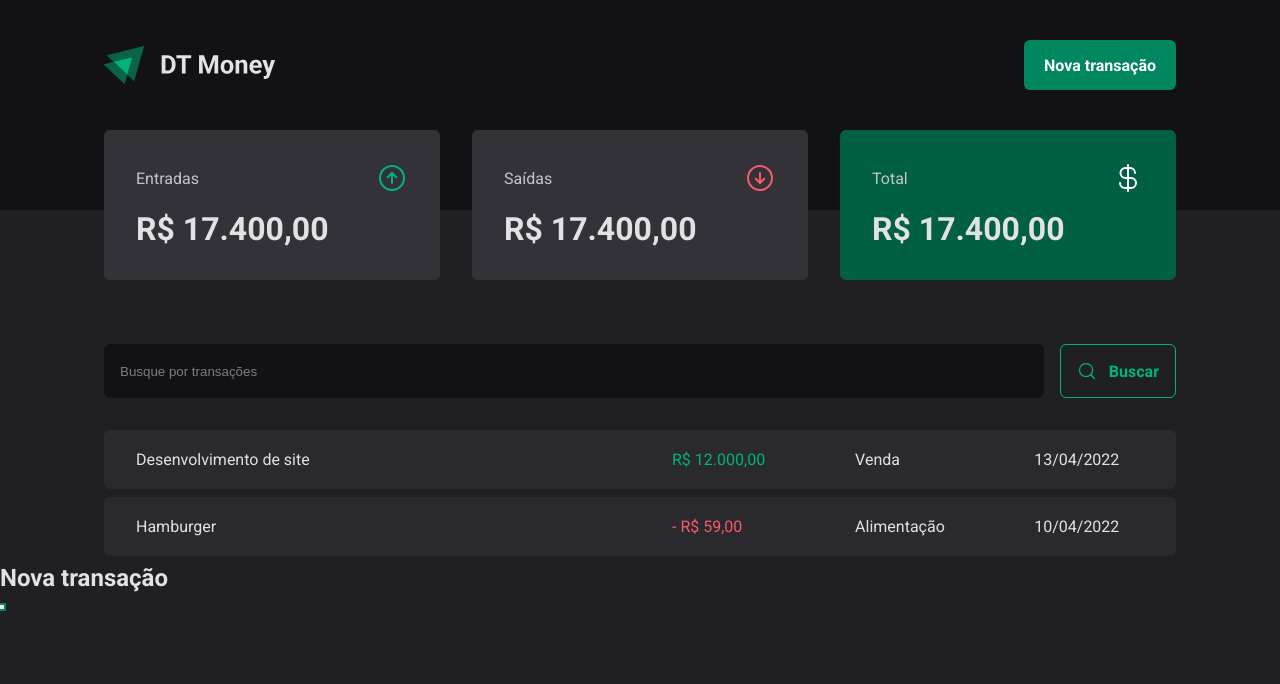
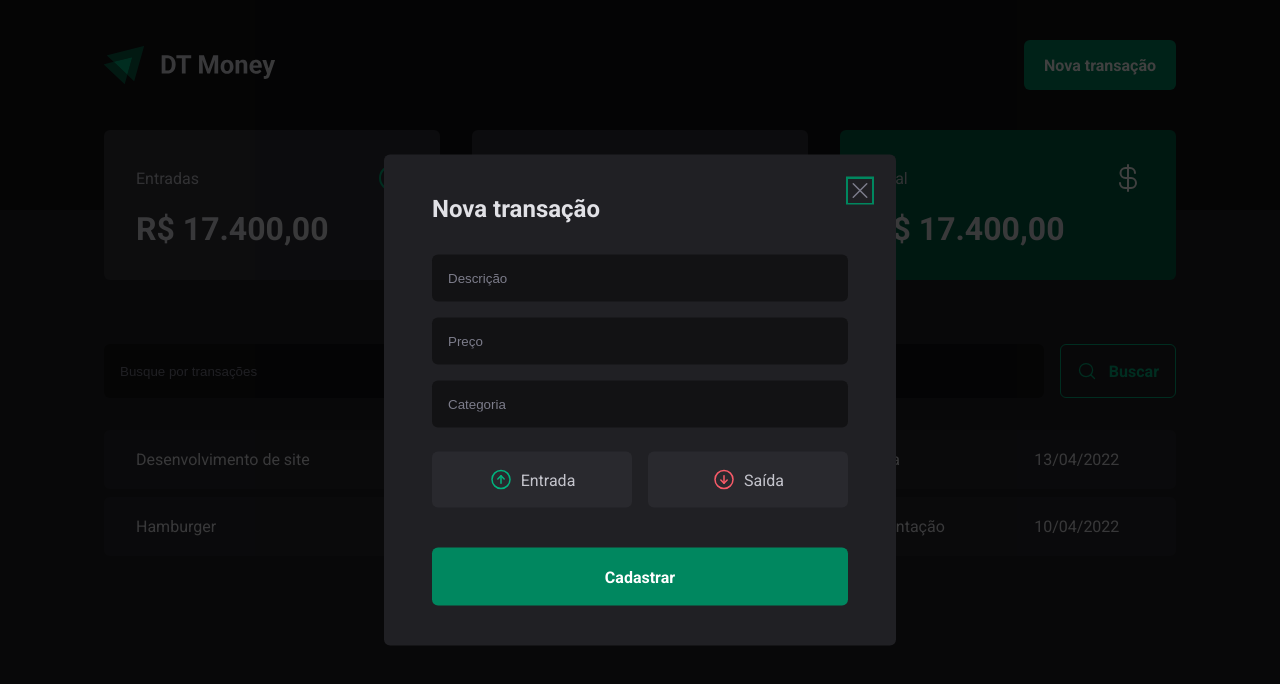
Before and after one commit to madebyluque/Rocketseat-dt-money, a React (Vite) app: page / in a window 1280 px wide. Both pictures are taken after a click on the button "Nova transação". Shown: the top 684 px of the page. Built offline with nearby package versions, Linux system fonts and the light colour scheme.

Commit message:
modal de nova transacao

```diff
--- a/src/components/Header/index.tsx
+++ b/src/components/Header/index.tsx
@@ -1,6 +1,7 @@
 import { HeaderContainer, HeaderContent, NewTransactionButton } from "./styles";
 import LogoImage from '../../assets/logo.svg'
 import * as Dialog from '@radix-ui/react-dialog'
+import { NewTransactionModal } from "../NewTransactionModal";
 
 export function Header() {
   return (
@@ -13,14 +14,7 @@
             <NewTransactionButton>Nova transação</NewTransactionButton>
           </Dialog.Trigger>
 
-          <Dialog.Portal>
-            <Dialog.Overlay />
-
-            <Dialog.Content>
-              <Dialog.Title>Nova transação</Dialog.Title>
-              <Dialog.Close />
-            </Dialog.Content>
-          </Dialog.Portal>
+          <NewTransactionModal />
         </Dialog.Root>
       </HeaderContent>
     </HeaderContainer>
--- /dev/null
+++ b/src/components/NewTransactionModal/index.tsx
@@ -0,0 +1,38 @@
+import * as Dialog from "@radix-ui/react-dialog";
+import { CloseButton, Content, Overlay, TransactionType, TransactionTypeButton } from "./styles";
+import { ArrowCircleDown, ArrowCircleUp, X } from "phosphor-react";
+
+export function NewTransactionModal() {
+  return(
+    <Dialog.Portal>
+      <Overlay />
+
+      <Content>
+        <Dialog.Title>Nova transação</Dialog.Title>
+
+        <CloseButton>
+          <X size={24}/>
+        </CloseButton>
+
+        <form action="">
+          <input type="text" placeholder="Descrição" required/>
+          <input type="number" placeholder="Preço" required/>
+          <input type="text" placeholder="Categoria" required/>
+
+          <TransactionType>
+            <TransactionTypeButton variant="income">
+              <ArrowCircleUp size={24} />
+              Entrada
+            </TransactionTypeButton>
+            <TransactionTypeButton variant="outcome">
+              <ArrowCircleDown size={24} />
+              Saída
+            </TransactionTypeButton>
+          </TransactionType>
+
+          <button type="submit">Cadastrar</button>
+        </form>
+      </Content>
+    </Dialog.Portal>
+  )
+}
--- /dev/null
+++ b/src/components/NewTransactionModal/styles.ts
@@ -0,0 +1,99 @@
+import * as Dialog from '@radix-ui/react-dialog'
+import { styled } from 'styled-components'
+
+export const Overlay = styled(Dialog.Overlay)`
+  position: fixed;
+  width: 100vw;
+  height: 100vh;
+  inset: 0;
+  background: rgba(0, 0, 0, 0.75);
+`;
+
+export const Content = styled(Dialog.Content)`
+  min-width: 32rem;
+  border-radius: 6px;
+  padding: 2.5rem 3rem;
+  background-color: ${props => props.theme['gray-800']};
+  position: fixed;
+  top: 50%;
+  left: 50%;
+
+  transform: translate(-50%, -50%);
+
+  form {
+    margin-top: 2rem;
+
+    display: flex;
+    flex-direction: column;
+    gap: 1rem;
+
+    input {
+      border-radius: 6px;
+      border: 0;
+      background: ${props => props.theme['gray-900']};
+      color: ${props =>props.theme['gray-300']};
+      padding: 1rem;
+
+      &::placeholder {
+        color: ${props => props.theme['gray-500']};
+      }
+    }
+
+    button[type="submit"] {
+      height: 58px;
+      border: 0;
+      background-color: ${props => props.theme['green-500']};
+      color: ${props => props.theme.white};
+      font-weight: bold;
+      padding: 0 1.25rem;
+      border-radius: 6px;
+      margin-top: 1.5rem;
+
+      cursor: pointer;
+
+      &:hover {
+        background-color: ${props => props.theme['green-700']};
+        transition: background-color 0.2s;
+      }
+    }
+  }
+`;
+
+export const CloseButton = styled(Dialog.Close)`
+  position: absolute;
+  background: transparent;
+  border: 0;
+  top: 1.5rem;
+  right: 1.5rem;
+  line-height: 0;
+  cursor: pointer;
+  color: ${props => props.theme['gray-500']}
+`;
+
+export const TransactionType = styled.div`
+  display: grid;
+  grid-template-columns: repeat(2, 1fr);
+  gap: 1rem;
+  margin-top: 0.5rem;
+`;
+
+interface TransactionTypeButtonProps {
+  variant: 'income' | 'outcome';
+}
+
+export const TransactionTypeButton = styled.button<TransactionTypeButtonProps>`
+  background: ${props => props.theme['gray-700']};
+  padding: 1rem;
+  display: flex;
+  align-items: center;
+  justify-content: center;
+  gap: 0.5rem;
+  border-radius: 6px;
+  cursor: pointer;
+  border: 0;
+  color: ${props => props.theme['gray-300']};
+
+  svg {
+    color: ${props => props.variant === 'income' ? props.theme['green-300'] : props.theme['red-300']};
+  }
+`;
```
